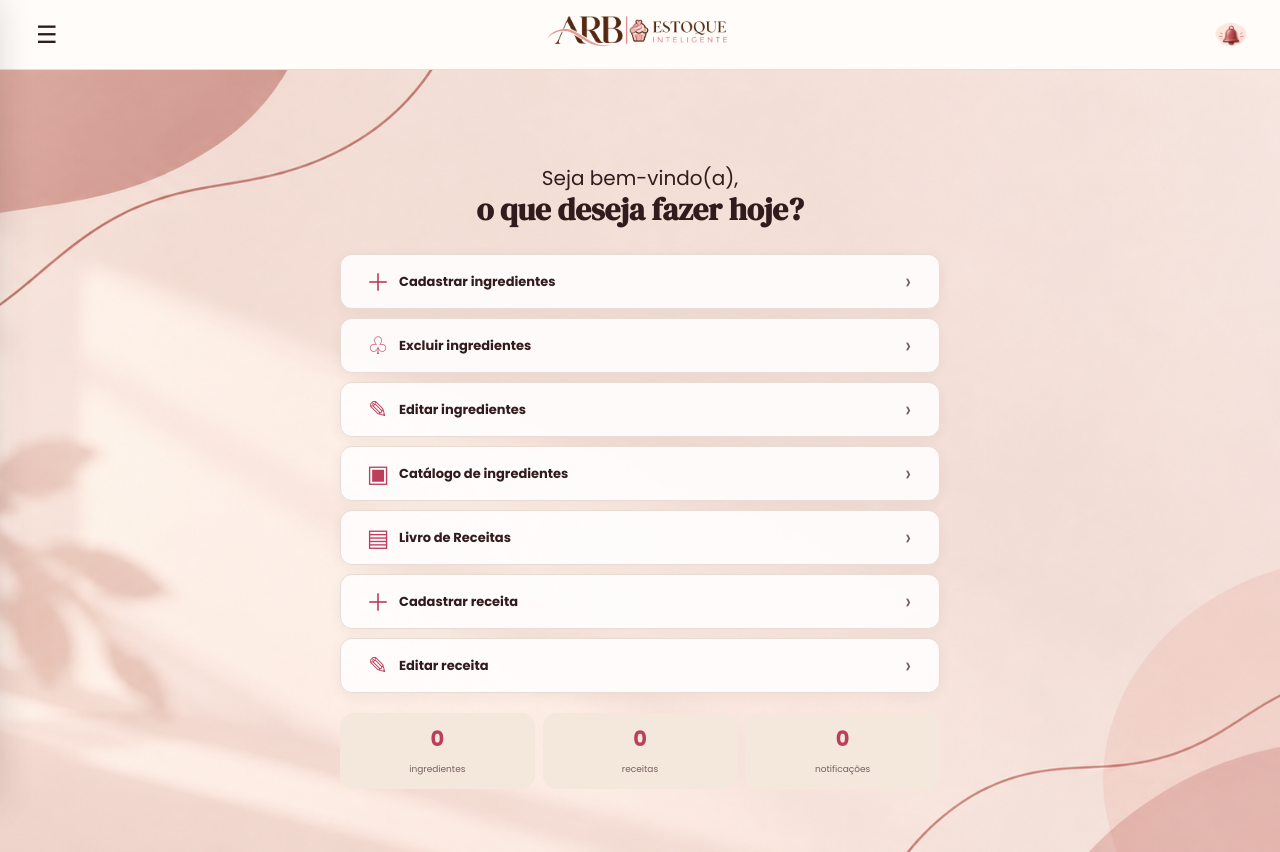
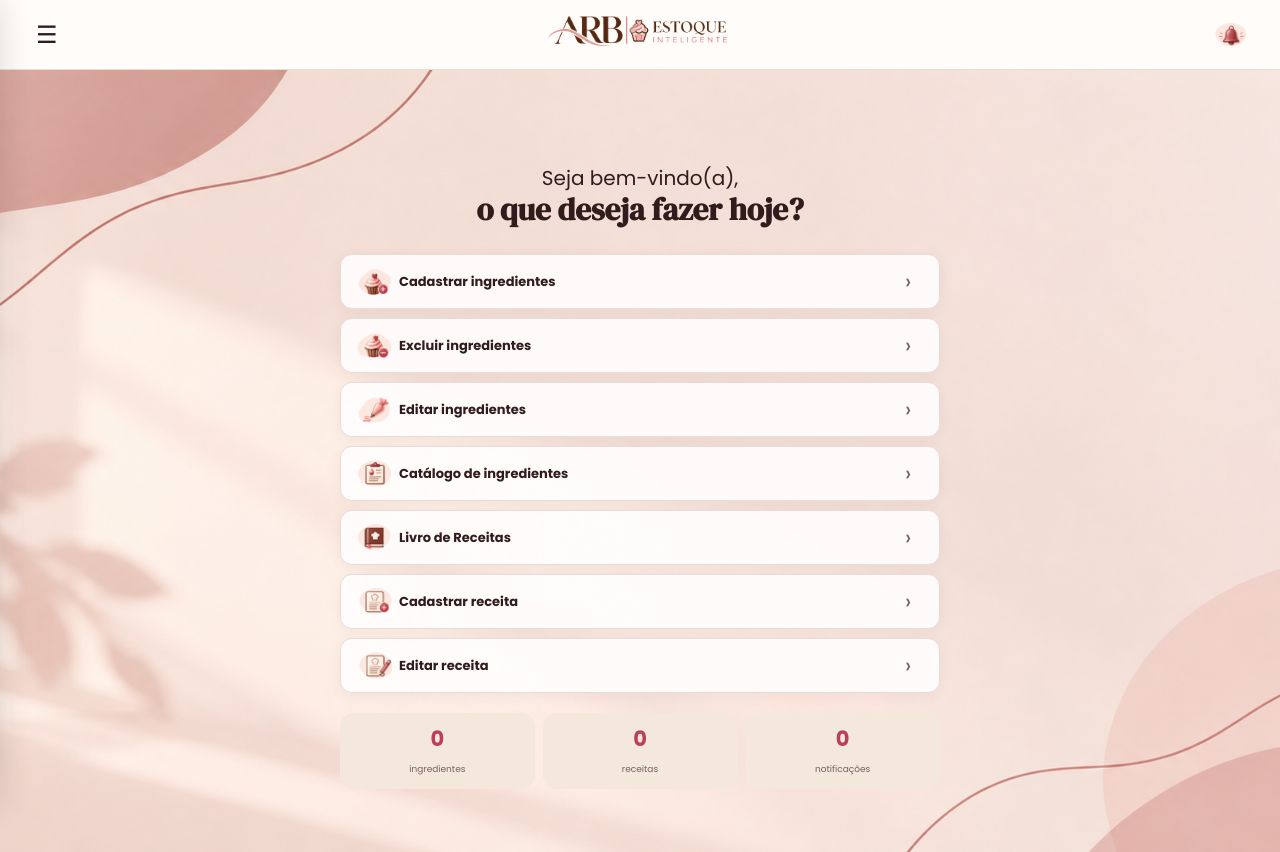
Before and after one commit to laviniavnasc/Projeto-ARB-Estoque-Inteligente-v1, a Flask app: page /home in a window 1280 px wide. Run offline with Flask 3, Linux system fonts and the light colour scheme; the visitor is signed in with stand-in values (Sample User, id 1); data that the repository does not hold is empty.

Commit message:
mudança de icones 4

```diff
--- a/templates/home.html
+++ b/templates/home.html
@@ -1,9 +1,10 @@
-
 {% extends "base.html" %}
 {% block title %}Menu inicial — ARB Estoque Inteligente{% endblock %}
+
 {% block content %}
 <section class="page home-page">
   <div class="home-wave"></div>
+
   <div class="welcome">
     <p>Seja bem-vindo(a),</p>
     <h1>o que deseja fazer hoje?</h1>
@@ -11,33 +12,77 @@
 
   <div class="home-grid">
     <a class="menu-card" href="{{ url_for('create_product') }}">
-      <span class="menu-icon plus">＋</span><b>Cadastrar ingredientes</b><span class="chevron">›</span>
+      <img class="menu-icon-img"
+           src="{{ url_for('static', filename='images/cad.ing_icon.png') }}"
+           alt="">
+      <b>Cadastrar ingredientes</b>
+      <span class="chevron">›</span>
     </a>
+
     <a class="menu-card" href="{{ url_for('delete_product') }}">
-      <span class="menu-icon trash">♧</span><b>Excluir ingredientes</b><span class="chevron">›</span>
+      <img class="menu-icon-img"
+           src="{{ url_for('static', filename='images/ex.ing_icon.png') }}"
+           alt="">
+      <b>Excluir ingredientes</b>
+      <span class="chevron">›</span>
     </a>
+
     <a class="menu-card" href="{{ url_for('edit_product') }}">
-      <span class="menu-icon pencil">✎</span><b>Editar ingredientes</b><span class="chevron">›</span>
+      <img class="menu-icon-img"
+           src="{{ url_for('static', filename='images/ed.ing_icon.png') }}"
+           alt="">
+      <b>Editar ingredientes</b>
+      <span class="chevron">›</span>
     </a>
+
     <a class="menu-card" href="{{ url_for('products') }}">
-      <span class="menu-icon bag">▣</span><b>Catálogo de ingredientes</b><span class="chevron">›</span>
+      <img class="menu-icon-img"
+           src="{{ url_for('static', filename='images/cat.ing_icon.png') }}"
+           alt="">
+      <b>Catálogo de ingredientes</b>
+      <span class="chevron">›</span>
     </a>
+
     <a class="menu-card" href="{{ url_for('recipes') }}">
-      <span class="menu-icon book">▤</span><b>Livro de Receitas</b><span class="chevron">›</span>
+      <img class="menu-icon-img"
+           src="{{ url_for('static', filename='images/livro.rec_icon.png') }}"
+           alt="">
+      <b>Livro de Receitas</b>
+      <span class="chevron">›</span>
     </a>
+
     <a class="menu-card" href="{{ url_for('create_recipe') }}">
-      <span class="menu-icon plus">＋</span><b>Cadastrar receita</b><span class="chevron">›</span>
+      <img class="menu-icon-img"
+           src="{{ url_for('static', filename='images/cad.rec_icon.png') }}"
+           alt="">
+      <b>Cadastrar receita</b>
+      <span class="chevron">›</span>
     </a>
+
     <a class="menu-card" href="{{ url_for('edit_recipe') }}">
-      <span class="menu-icon pencil">✎</span><b>Editar receita</b><span class="chevron">›</span>
+      <img class="menu-icon-img"
+           src="{{ url_for('static', filename='images/ed.rec_icon.png') }}"
+           alt="">
+      <b>Editar receita</b>
+      <span class="chevron">›</span>
     </a>
   </div>
 
   <div class="home-summary">
-    <div><strong>{{ total_products }}</strong><span>ingredientes</span></div>
-    <div><strong>{{ total_recipes }}</strong><span>receitas</span></div>
-    <a href="{{ url_for('notification_page') }}" class="{% if alerts %}has-alert{% endif %}">
-      <strong>{{ alerts }}</strong><span>notificações</span>
+    <div>
+      <strong>{{ total_products }}</strong>
+      <span>ingredientes</span>
+    </div>
+
+    <div>
+      <strong>{{ total_recipes }}</strong>
+      <span>receitas</span>
+    </div>
+
+    <a href="{{ url_for('notification_page') }}"
+       class="{% if alerts %}has-alert{% endif %}">
+      <strong>{{ alerts }}</strong>
+      <span>notificações</span>
     </a>
   </div>
 </section>
```
